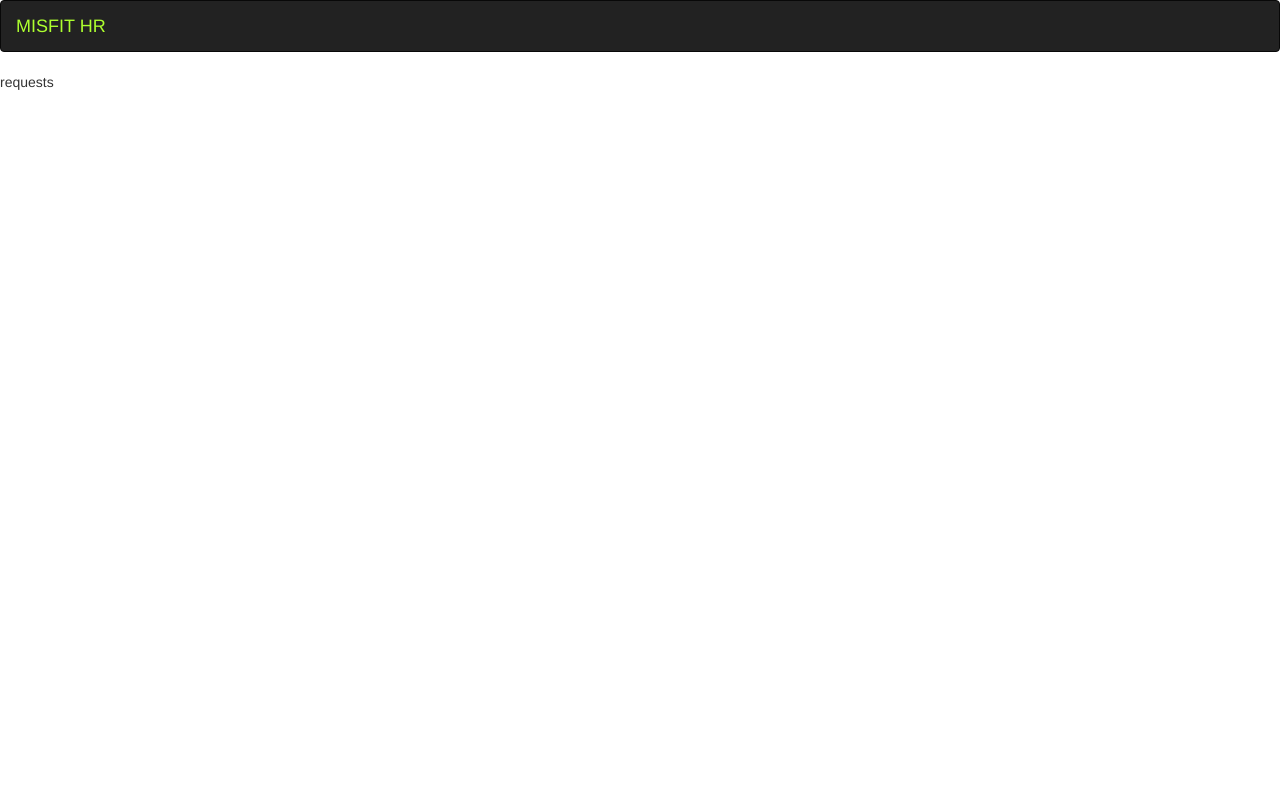
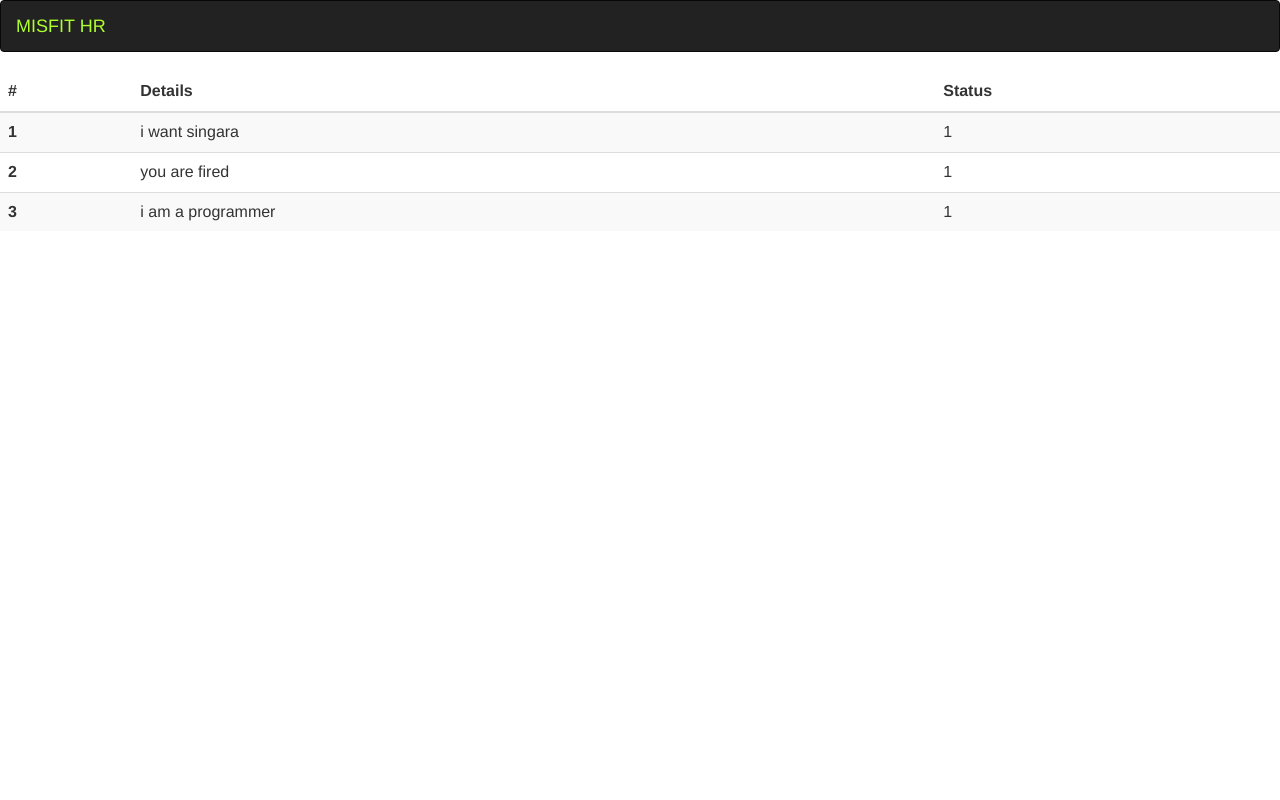
Before and after one commit to Suja-Uddin/Simple-HR, a Django app: template misfit_hr/hr_app/templates/request.html in a window 1280 px wide. Run offline with Django 3.2, Linux system fonts and the light colour scheme; the template is opened without the code that fills it: values that come from a table or form of the project are taken from there, others are empty; data comes from the database, SQL or seed files in the repository; both versions use the stored data as it was after the commit; some libraries are stand-ins or nearby versions.

Commit message:
Request view

```diff
--- a/misfit_hr/hr_app/models.py
+++ b/misfit_hr/hr_app/models.py
@@ -17,14 +17,14 @@ class User(models.Model):
 
 class Request(models.Model):
     statuses = (
-        ('Open', 'Open'),
-        ('HR Reviewed', 'HR Reviewed'),
-        ('Processed', 'Processed')
+        ('1', 'Open'),
+        ('2', 'HR Reviewed'),
+        ('3', 'Processed')
     )
     details = models.CharField(max_length=255)
     requester = models.ForeignKey(User, on_delete=models.CASCADE, related_name= '%(class)s_requester_id')
     processor = models.ForeignKey(User, on_delete=models.SET_NULL, blank = True, null=True, related_name= '%(class)s_request_processor_id')
-    status = models.CharField(max_length=20, choices=statuses, default='Open')
+    status = models.CharField(max_length=20, choices=statuses, default='1')
 
 
 class UserForm(ModelForm):
--- a/misfit_hr/hr_app/templates/request.html
+++ b/misfit_hr/hr_app/templates/request.html
@@ -1,5 +1,92 @@
 {% extends 'index.html' %}
 {% load bootstrap3 %}
 {% block body_content %}
-    requests
+    {% if user.type == '1' %}
+    <a href="#createRequestModal" data-toggle="modal" type="button" class="btn btn-success pull-right" style="margin-right: 20px">Create Request</a>
+    {% endif %}
+    <table class="table table-striped">
+      <thead>
+        <tr>
+          <th scope="col">#</th>
+            {% if user.type == '2' or user.type == '3' %}
+          <th scope="col"> Requested By </th>
+            {% endif %}
+          <th scope="col"> Details</th>
+          <th scope="col">Status</th>
+        </tr>
+      </thead>
+      <tbody>
+        {% for request in requests %}
+
+            <tr>
+            <th scope="row"> {{ forloop.counter }} </th>
+                {% if user.type == '2' or user.type == '3' %}
+            <td>
+                {{ request.requested_user.name }} <br>
+                <a href="javascript:;"> {{ request.requested_user.email }} </a>
+            </td>
+                {% endif %}
+            <td> {{ request.details }} </td>
+            <td> {{ request.status }} </td>
+            </tr>
+        {% endfor %}
+      </tbody>
+    </table>
+    <div class="modal fade" id="createRequestModal">
+        <div class="modal-dialog">
+            <div class="modal-content">
+                <div class="modal-header">
+                    <button type="button" class="close" data-dismiss="modal">&times;</button>
+                    <h3 class="modal-title">Create Request</h3>
+                </div>
+                <div class="modal-body">
+                    <form>
+                    <div class="form-group">
+                        <label for="requestDetails"> Request Details</label>
+                        <textarea class="form-control" name="requestDetails" id="requestDetails" rows="3" required></textarea>
+                    </div>
+                    </form>
+                </div>
+                <div class="modal-footer">
+                    <button data-dismiss="modal" class="btn btn-default">Close</button>
+                    <a type="button" id="request_submit_button" name="request_submit_button" class="btn btn-primary">Submit</a>
+                </div>
+            </div>
+        </div>
+    </div>
 {% endblock %}
+{% block jquery %}
+    <script>
+    $(document).ready(function() {
+        $('#request_submit_button').addClass('disabled');
+        $('#requestDetails').on('input propertychange', function() {
+            if (this.value.length) {
+                $('#request_submit_button').removeClass('disabled');
+            } else {
+                $('#request_submit_button').addClass('disabled');
+            }
+        });
+
+        $("#request_submit_button").click(function(event){
+            console.log("submitted request", $('#requestDetails').val());
+            $.ajax({
+              type:"POST",
+              url:"{%url 'hr:request' %}",
+              data: {
+                csrfmiddlewaretoken: '{{ csrf_token }}',
+                request_details: $('#requestDetails').val()
+              },
+              success : function(json) {
+                if (json.request_saved)
+                {
+                    console.log("success");
+                }
+                else{
+                    console.log("failed");
+                }
+              },
+            });
+        });
+    });
+    </script>
+{% endblock %}
```
Also changed, not shown: misfit_hr/hr_app/views.py (+30 -6 lines), misfit_hr/db.sqlite3.
